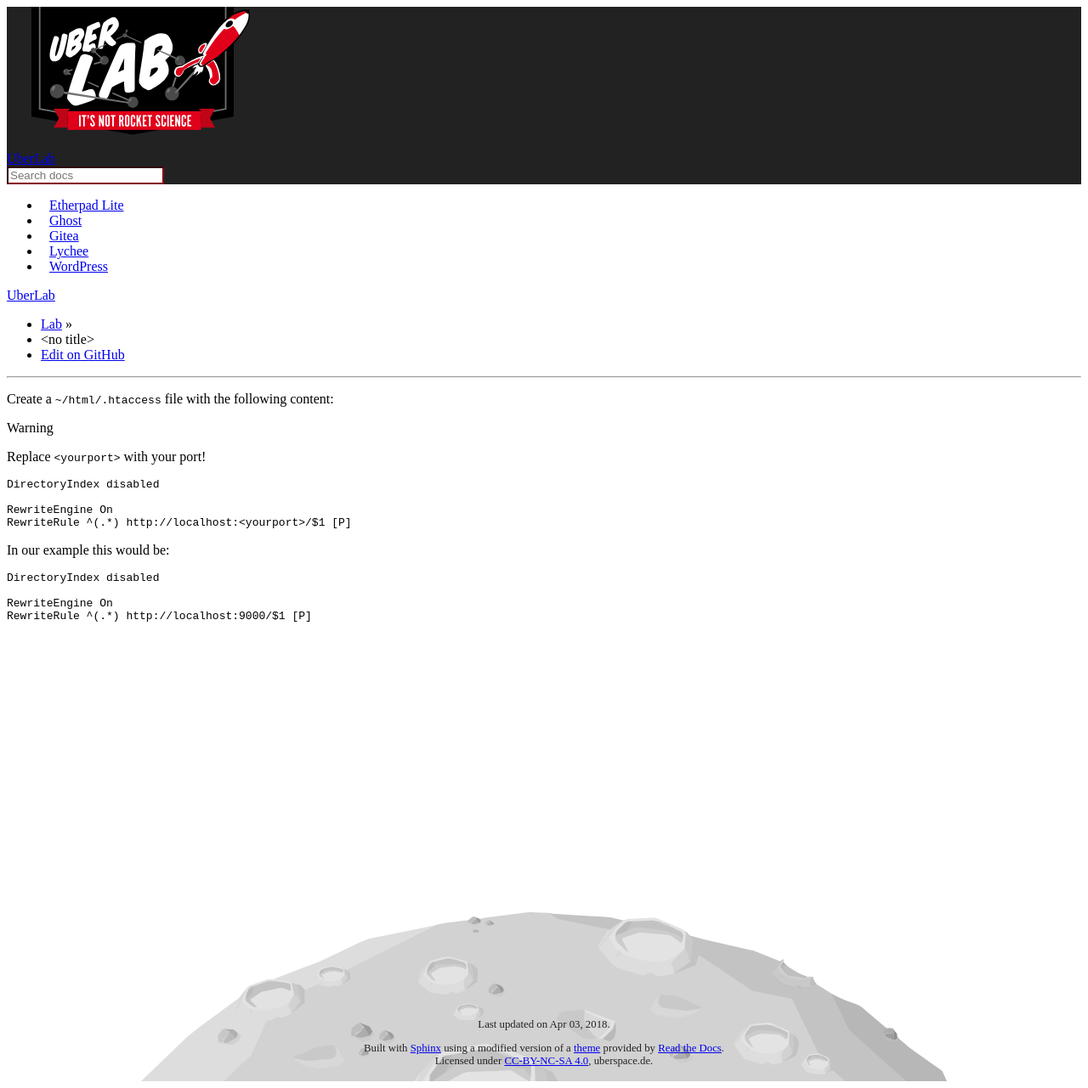
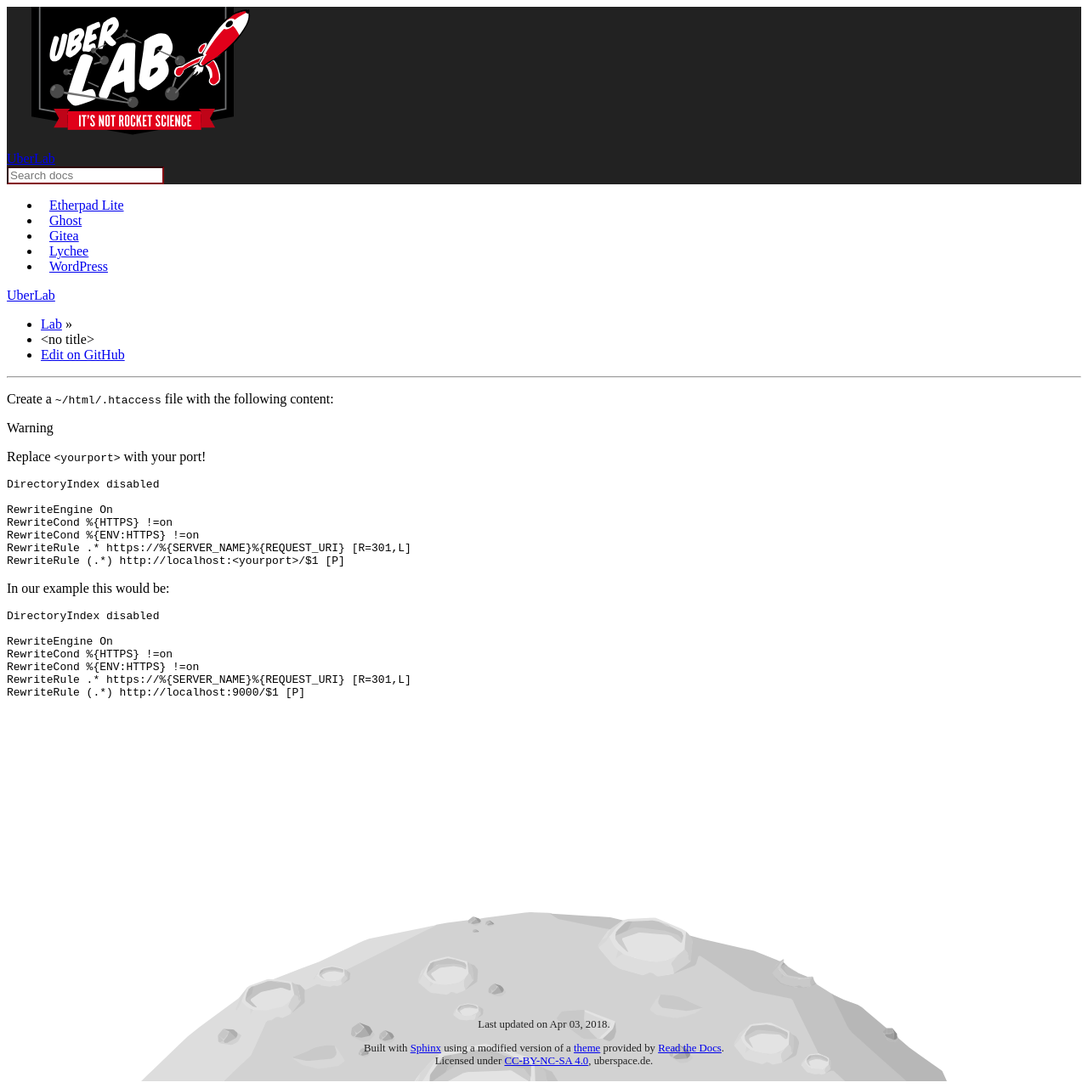
Before and after one commit to Uberspace/lab, a Sphinx documentation site: the page built from source/includes/proxy-rewrite.rst, in a window 1280 px wide. Shown: the whole page at 85% size. Built offline with Sphinx 7.4.7 and the Read the Docs theme 2.0.0, drawn with Linux system fonts in a browser that asks for light colours.

Commit message:
redirect to secure https connection

```diff
--- a/source/includes/proxy-rewrite.rst
+++ b/source/includes/proxy-rewrite.rst
@@ -7,7 +7,10 @@ Create a ``~/html/.htaccess`` file with the following content:
  DirectoryIndex disabled
 
  RewriteEngine On
- RewriteRule ^(.*) http://localhost:<yourport>/$1 [P]
+ RewriteCond %{HTTPS} !=on
+ RewriteCond %{ENV:HTTPS} !=on
+ RewriteRule .* https://%{SERVER_NAME}%{REQUEST_URI} [R=301,L]
+ RewriteRule (.*) http://localhost:<yourport>/$1 [P]
 
 In our example this would be:
 
@@ -16,4 +19,7 @@ In our example this would be:
  DirectoryIndex disabled
 
  RewriteEngine On
- RewriteRule ^(.*) http://localhost:9000/$1 [P]
+ RewriteCond %{HTTPS} !=on
+ RewriteCond %{ENV:HTTPS} !=on
+ RewriteRule .* https://%{SERVER_NAME}%{REQUEST_URI} [R=301,L]
+ RewriteRule (.*) http://localhost:9000/$1 [P]
```
